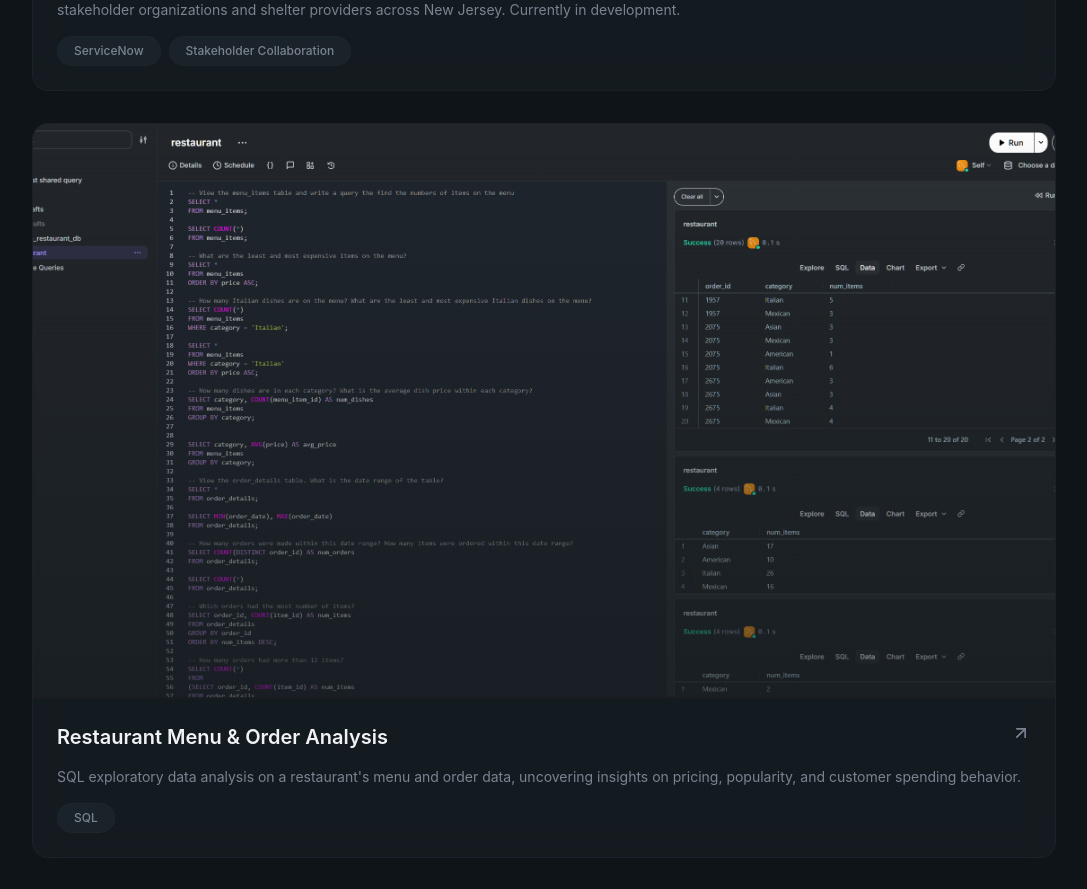
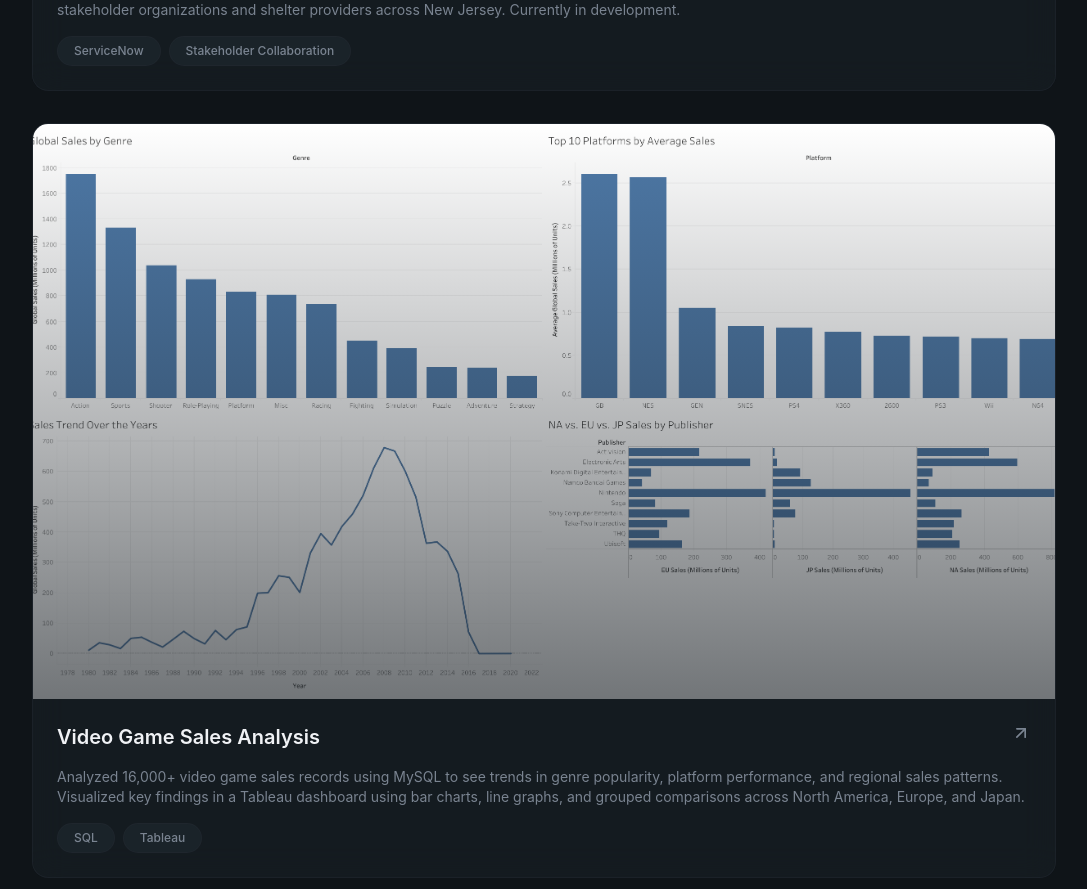
Before and after one commit to jlatresvalles/personal-portfolio, a React (Vite) app: page / in a window 1280 px wide. Shown: the part 4409-5298 px from the top of the page, without its empty margins (96-1183 px from the left). Built offline with nearby package versions, Linux system fonts and the light colour scheme.

Commit message:
Added Video Games Sales Analysis Project

```diff
--- a/src/sections/Projects.jsx
+++ b/src/sections/Projects.jsx
@@ -25,6 +25,14 @@ const projects = [
         tags: ["ServiceNow", "Stakeholder Collaboration"],
         link: "#",
         github: "#",
+    },
+    {
+        title: "Video Game Sales Analysis",
+        description: "Analyzed 16,000+ video game sales records using MySQL to see trends in genre popularity, platform performance, and regional sales patterns. Visualized key findings in a Tableau dashboard using bar charts, line graphs, and grouped comparisons across North America, Europe, and Japan.",
+        image: "/projects/video_game_analysis.png",
+        tags: ["SQL", "Tableau"],
+        link: "https://public.tableau.com/views/VideoGameSalesAnalysis_17820546582940/VideoGameSalesAnalysis?:language=en-US&:sid=&:redirect=auth&:display_count=n&:origin=viz_share_link",
+        github: "https://github.com/jlatresvalles/video-game-sales-analysis",
     },
     {
         title: "Restaurant Menu & Order Analysis",
```
Also changed, not shown: public/projects/video_game_analysis.png (added).
